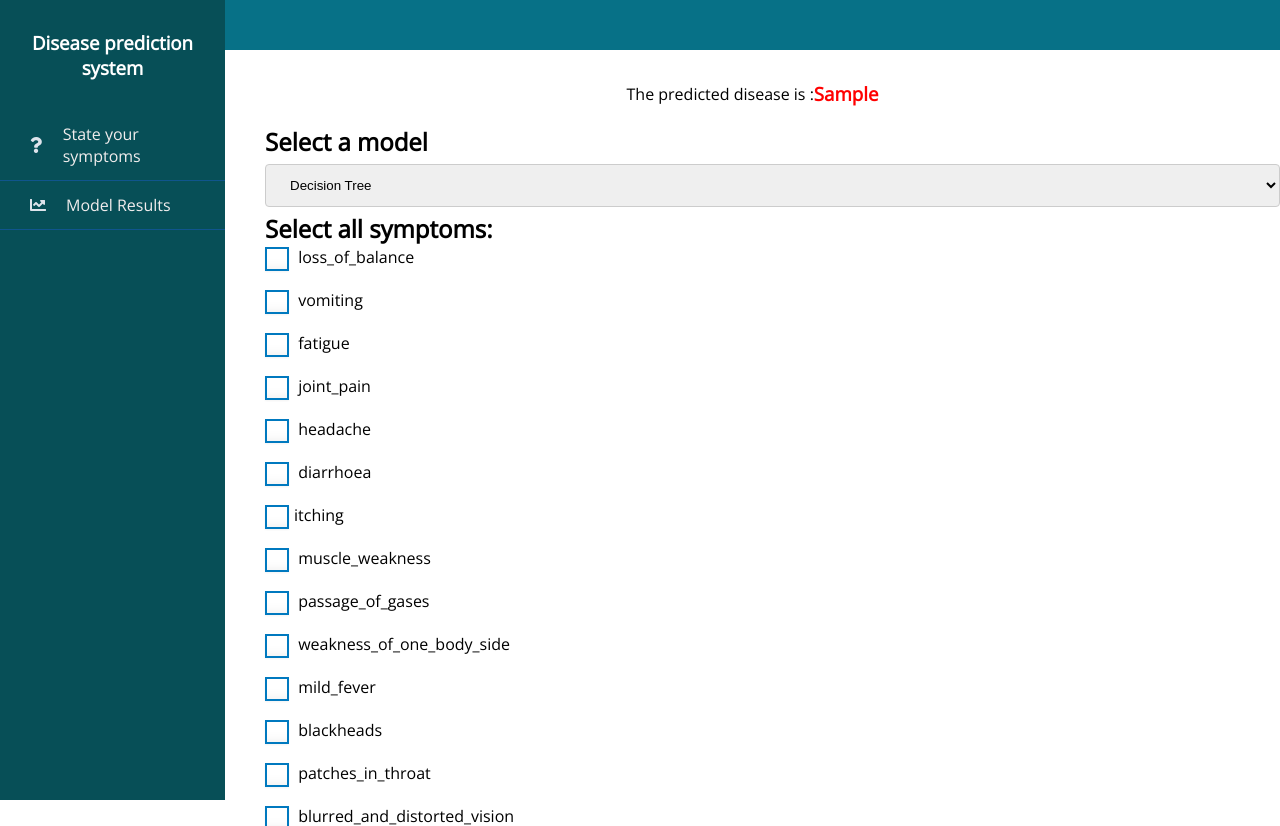
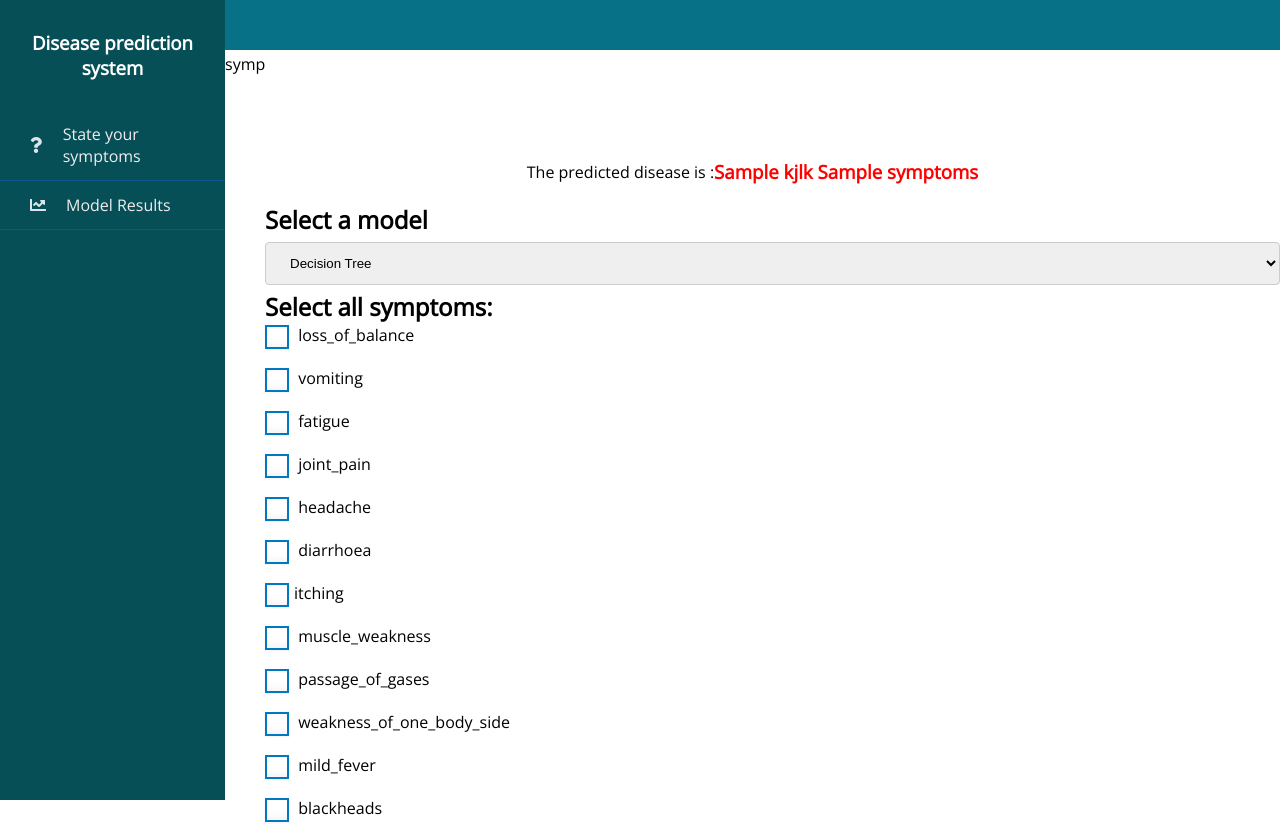
Before and after one commit to Aayushshah196/Disease-Prediction-System, a FastAPI app: template src/templates/PredictionForm.html in a window 1280 px wide. Shown: the top 826 px of the page. Run offline with FastAPI, Linux system fonts and the light colour scheme; the template is opened without the code that fills it: most values are stand-ins (such as "Sample title", 1, 10 or a date in 2020); parts of the project's set-up code (start-up, migrations or seed data) failed here and were passed over; some libraries are stand-ins or nearby versions.

```diff
--- a/src/main.py
+++ b/src/main.py
@@ -63,7 +63,7 @@ async def predict(request: Request, model: int = Form(), symptoms: list = Form()
         data[int(sym)] = 1
     predicted_disease = MODELS[model].predict([data])[0]
 
-    return TEMPLATES.TemplateResponse("PredictionForm.html", {"request": request,"predicted_disease": predicted_disease})
+    return TEMPLATES.TemplateResponse("PredictionForm.html", {"request": request,"symptoms":[SYMPTOMS[int(i)] for i in symptoms],"predicted_disease": predicted_disease})
 
 
 if __name__ == "__main__":
--- a/src/templates/PredictionForm.html
+++ b/src/templates/PredictionForm.html
@@ -3,12 +3,22 @@
 {% block content %}
 <div class="my_container">
     {% if predicted_disease %}
+        <div id="choosen-symptoms">
+            <h3></h3>
+            <ul id="choosen-symptoms-list">
+            {%for symp in symptoms%}
+                <li> symp </li>
+            {%endfor%}
+            </ul>
+        </div>
         <div style="justify-content: center;align-items: center;
             display: flex;margin-top:5rem;"
             >
             The predicted disease is :
             <h3 style="color: red;">
                 {{ predicted_disease }}
+                kjlk
+                {{symptoms}}
             </h3>
         </div>
     {% endif %}
```
Also changed, not shown: src/static/css/style.css (line endings or trailing spaces).
